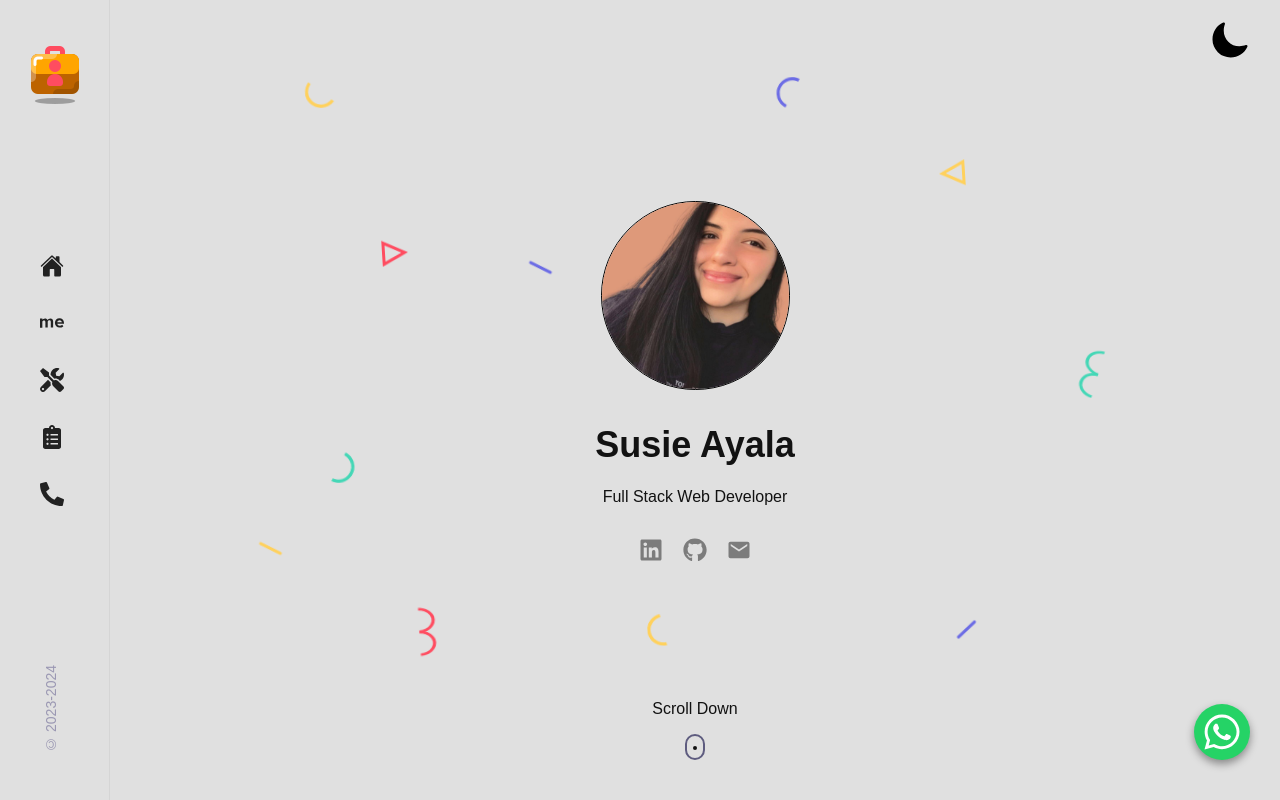
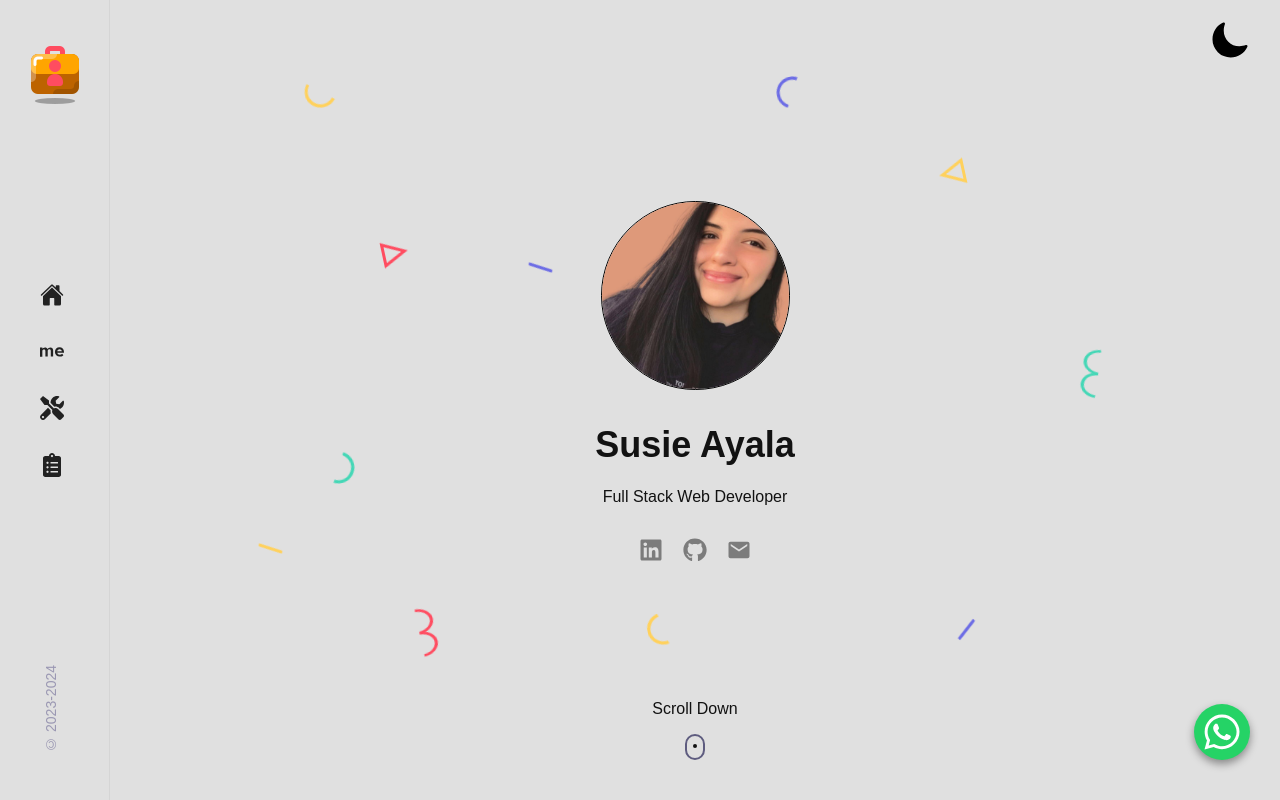
Before and after one commit to Shankar009378/portfoliof, a React (Vite) app: page / in a window 1280 px wide. Shown: the top 800 px of the page. Built offline with nearby package versions, Linux system fonts and the light colour scheme; grey boxes are pictures that could not be loaded.

Commit message:
Changes Pushed

```diff
--- a/src/App.jsx
+++ b/src/App.jsx
@@ -3,7 +3,7 @@ import Sidebar from "./components/sidebar/Sidebar";
 import Home from "./components/home/Home";
 import About from "./components/about/About";
 import Resume from "./components/resume/Resume";
-import Contact from "./components/contact/Contact";
+// import Contact from "./components/contact/Contact";
 import Portfolio from "./components/portfolio/Portfolio";
 import { useState } from "react";
 import { IoMoon } from "react-icons/io5";
@@ -28,7 +28,7 @@ function App() {
 				<About />
 				<Resume />
 				<Portfolio />
-				<Contact />
+				{/* <Contact /> */}
 			</main>
 		</div>
 	);
--- a/src/components/sidebar/Sidebar.jsx
+++ b/src/components/sidebar/Sidebar.jsx
@@ -51,11 +51,11 @@ const Sidebar = () => {
 								</a>
 							</li>
 
-							<li className='nav__item'>
+							{/* <li className='nav__item'>
 								<a href='#contact' className='nav__link'>
 									<FaPhoneAlt />
 								</a>
-							</li>
+							</li> */}
 						</ul>
 					</div>
 				</nav>
```
